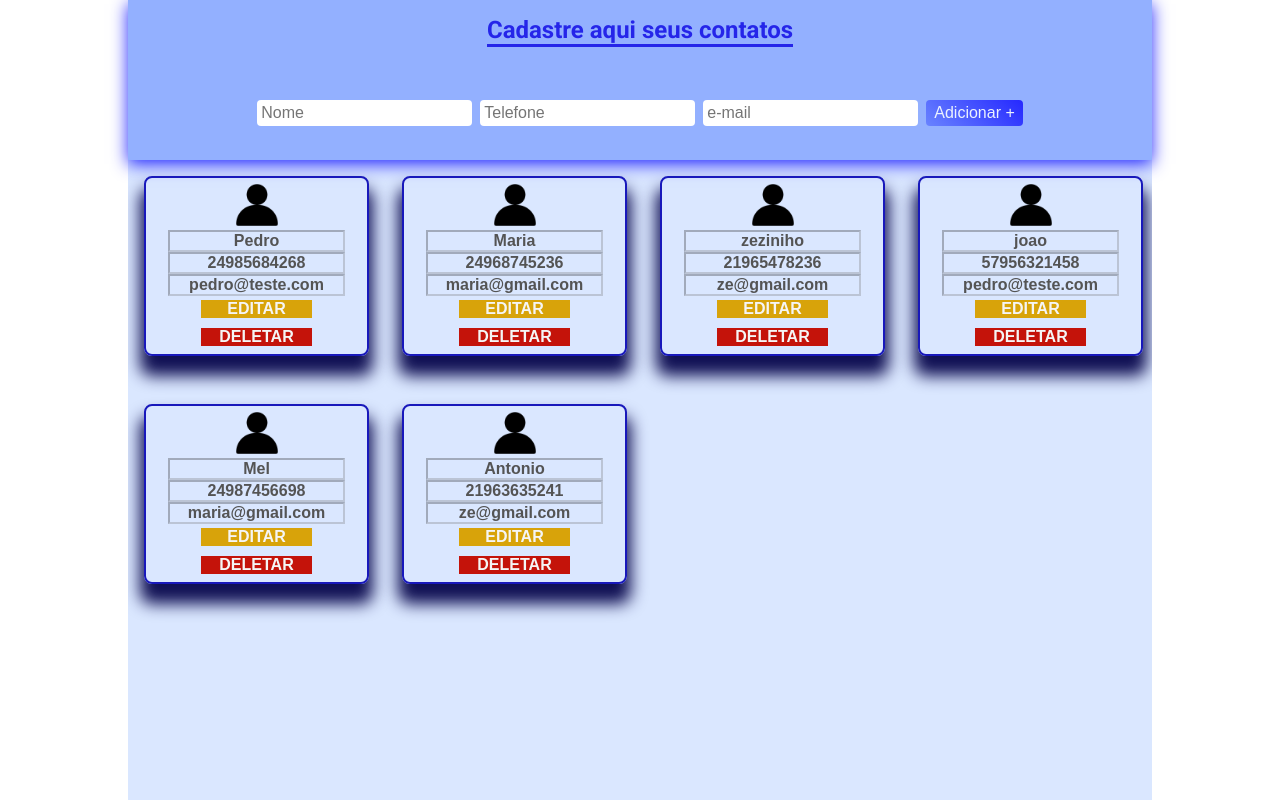
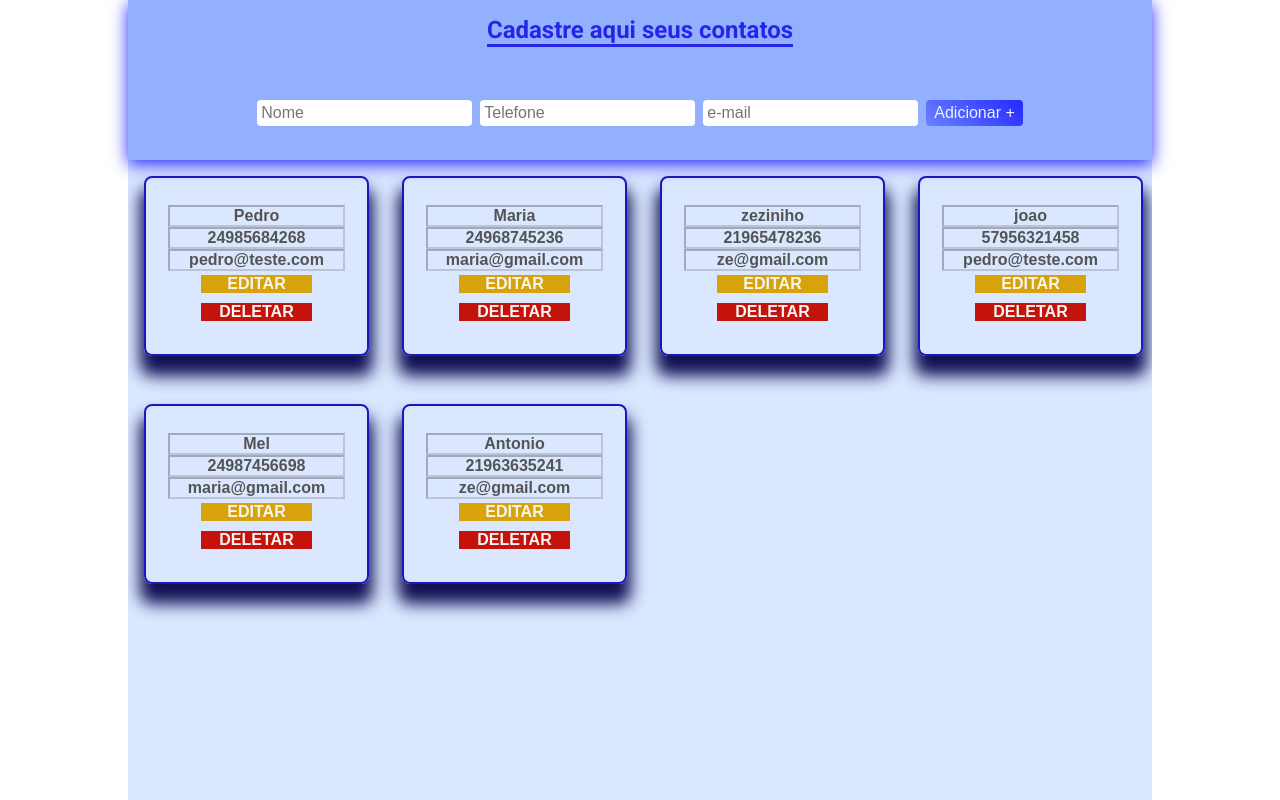
Before and after one commit to PedroTeixeira-dev/modulo-32---exercicio, a React (Create React App) app: page / in a window 1280 px wide. Shown: the top 800 px of the page. Built offline with nearby package versions, Linux system fonts and the light colour scheme.

Commit message:
retirando o icone

```diff
--- a/src/components/CardContato/index.tsx
+++ b/src/components/CardContato/index.tsx
@@ -1,7 +1,7 @@
 import { useDispatch } from 'react-redux'
 import { Contato } from '../../containers/ListaDeContatos'
 import { CardContato } from './styled'
-import MinhaImagem from '../../assets/icons/contato.png'
+// import MinhaImagem from '../../assets/icons/contato.png'
 import { useState } from 'react'
 import { remover } from '../../store/reducers/contatos'
 
@@ -14,7 +14,9 @@ export const Card = ({ nome, telefone, email }: Contato) => {
 
   return (
     <CardContato>
-      <img srcSet={MinhaImagem} />
+      {
+        //<img srcSet={MinhaImagem} />
+      }
 
       <input disabled={!estaEditando} defaultValue={nome} />
       <input disabled={!estaEditando} defaultValue={telefone} />
```
